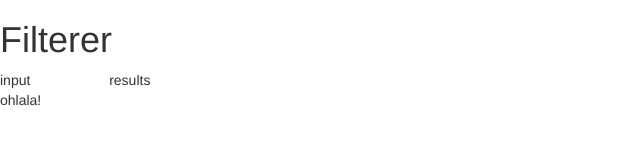
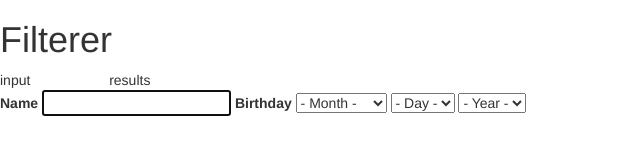
Before and after one commit to MarcManiez/test-angular-app, a website: page client/index.html at #!/input in a window 1280 px wide. Shown: the whole page, without its empty margins (0-640 px from the left). Drawn offline with nearby package versions, Linux system fonts and the light colour scheme; some packages are replaced by stand-ins of ours.

Commit message:
Add form.

```diff
--- a/client/app/input/input.html
+++ b/client/app/input/input.html
@@ -1 +1,131 @@
-<div>ohlala!</div>
+<form action="/input" method="POST">
+  <label for="name">Name</label>
+  <input type="text" name="name" id="name" autofocus>
+  <label for="name">Birthday</label>
+  <select name="month">
+    <option> - Month - </option>
+    <option value="January">January</option>
+    <option value="Febuary">Febuary</option>
+    <option value="March">March</option>
+    <option value="April">April</option>
+    <option value="May">May</option>
+    <option value="June">June</option>
+    <option value="July">July</option>
+    <option value="August">August</option>
+    <option value="September">September</option>
+    <option value="October">October</option>
+    <option value="November">November</option>
+    <option value="December">December</option>
+  </select>
+
+  <select name="day">
+    <option> - Day - </option>
+    <option value="1">1</option>
+    <option value="2">2</option>
+    <option value="3">3</option>
+    <option value="4">4</option>
+    <option value="5">5</option>
+    <option value="6">6</option>
+    <option value="7">7</option>
+    <option value="8">8</option>
+    <option value="9">9</option>
+    <option value="10">10</option>
+    <option value="11">11</option>
+    <option value="12">12</option>
+    <option value="13">13</option>
+    <option value="14">14</option>
+    <option value="15">15</option>
+    <option value="16">16</option>
+    <option value="17">17</option>
+    <option value="18">18</option>
+    <option value="19">19</option>
+    <option value="20">20</option>
+    <option value="21">21</option>
+    <option value="22">22</option>
+    <option value="23">23</option>
+    <option value="24">24</option>
+    <option value="25">25</option>
+    <option value="26">26</option>
+    <option value="27">27</option>
+    <option value="28">28</option>
+    <option value="29">29</option>
+    <option value="30">30</option>
+    <option value="31">31</option>
+  </select>
+
+  <select name="year">
+    <option> - Year - </option>
+    <option value="2017">2017</option>
+    <option value="2016">2016</option>
+    <option value="2015">2015</option>
+    <option value="2014">2014</option>
+    <option value="2013">2013</option>
+    <option value="2012">2012</option>
+    <option value="2011">2011</option>
+    <option value="2010">2010</option>
+    <option value="2009">2009</option>
+    <option value="2008">2008</option>
+    <option value="2007">2007</option>
+    <option value="2006">2006</option>
+    <option value="2005">2005</option>
+    <option value="2004">2004</option>
+    <option value="2003">2003</option>
+    <option value="2002">2002</option>
+    <option value="2001">2001</option>
+    <option value="2000">2000</option>
+    <option value="1999">1999</option>
+    <option value="1998">1998</option>
+    <option value="1997">1997</option>
+    <option value="1996">1996</option>
+    <option value="1995">1995</option>
+    <option value="1994">1994</option>
+    <option value="1993">1993</option>
+    <option value="1992">1992</option>
+    <option value="1991">1991</option>
+    <option value="1990">1990</option>
+    <option value="1989">1989</option>
+    <option value="1988">1988</option>
+    <option value="1987">1987</option>
+    <option value="1986">1986</option>
+    <option value="1985">1985</option>
+    <option value="1984">1984</option>
+    <option value="1983">1983</option>
+    <option value="1982">1982</option>
+    <option value="1981">1981</option>
+    <option value="1980">1980</option>
+    <option value="1979">1979</option>
+    <option value="1978">1978</option>
+    <option value="1977">1977</option>
+    <option value="1976">1976</option>
+    <option value="1975">1975</option>
+    <option value="1974">1974</option>
+    <option value="1973">1973</option>
+    <option value="1972">1972</option>
+    <option value="1971">1971</option>
+    <option value="1970">1970</option>
+    <option value="1969">1969</option>
+    <option value="1968">1968</option>
+    <option value="1967">1967</option>
+    <option value="1966">1966</option>
+    <option value="1965">1965</option>
+    <option value="1964">1964</option>
+    <option value="1963">1963</option>
+    <option value="1962">1962</option>
+    <option value="1961">1961</option>
+    <option value="1960">1960</option>
+    <option value="1959">1959</option>
+    <option value="1958">1958</option>
+    <option value="1957">1957</option>
+    <option value="1956">1956</option>
+    <option value="1955">1955</option>
+    <option value="1954">1954</option>
+    <option value="1953">1953</option>
+    <option value="1952">1952</option>
+    <option value="1951">1951</option>
+    <option value="1950">1950</option>
+    <option value="1949">1949</option>
+    <option value="1948">1948</option>
+    <option value="1947">1947</option>
+  </select>
+
+</form>
```
